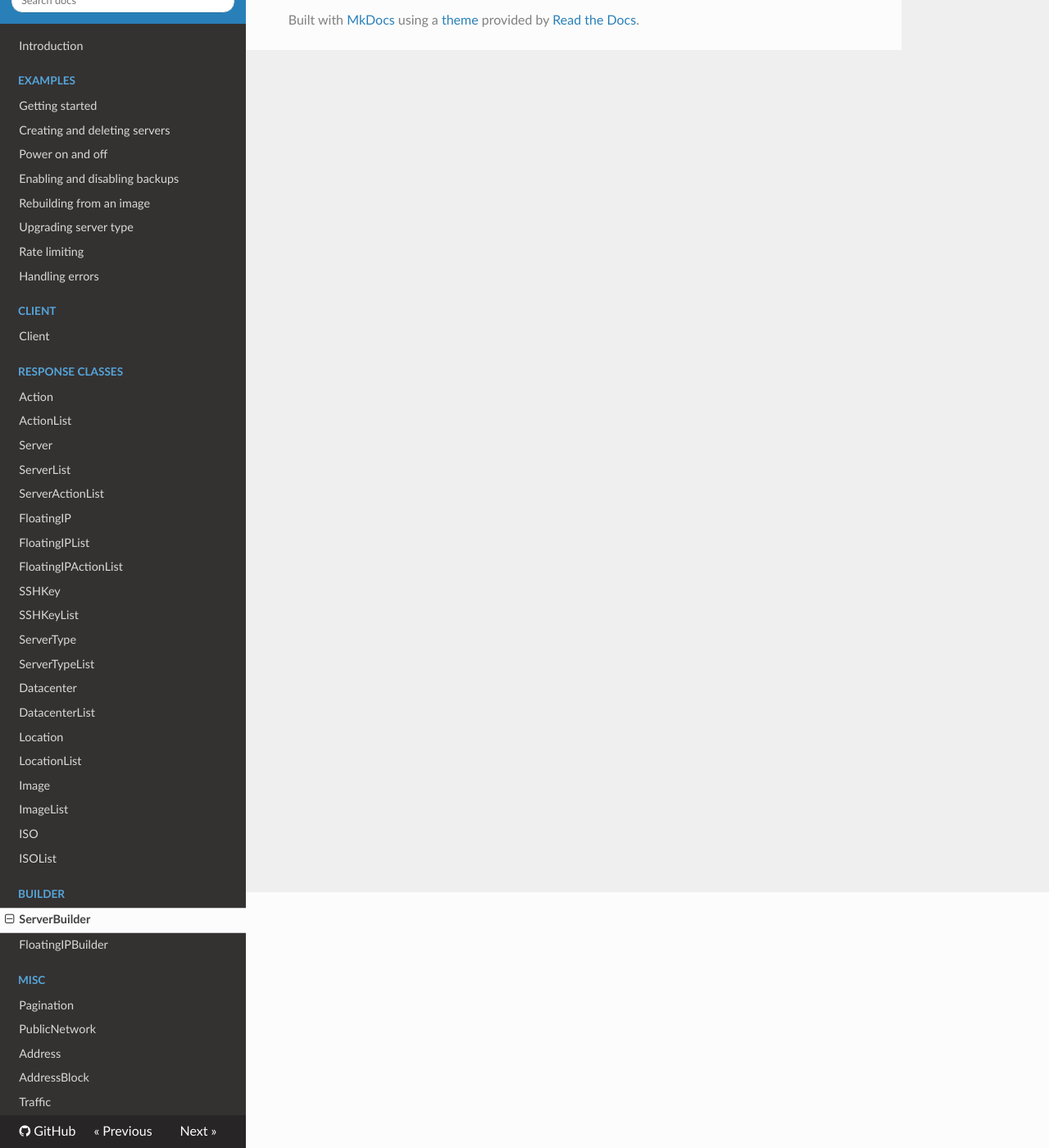
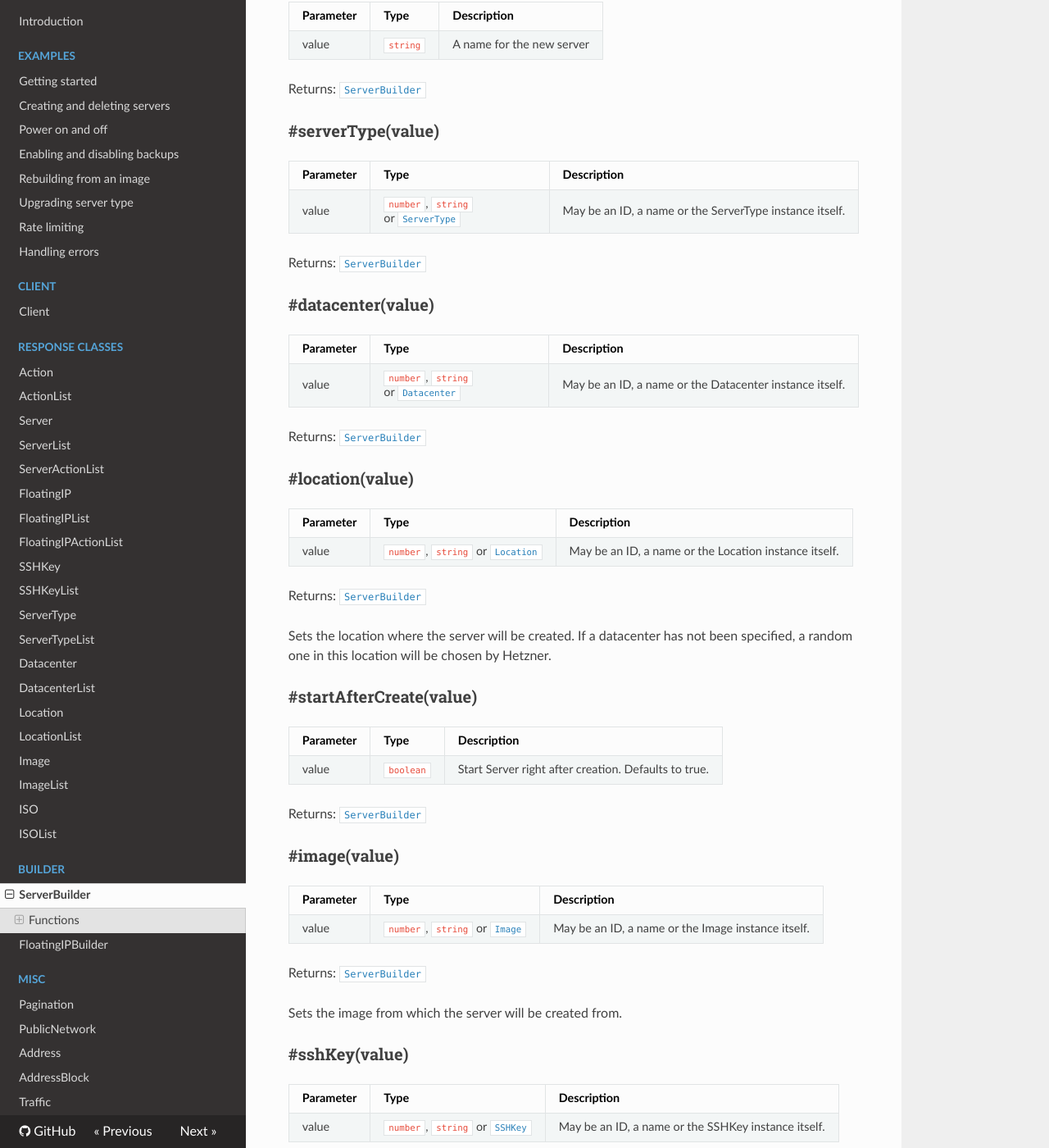
Before and after one commit to dennisbruner/hcloud-js, an MkDocs documentation site: the page built from docs/api/builder/server-builder.md, in a window 1280 px wide and 1400 px high, scrolled down 312 px. Shown: the whole window at 82% size. Built offline with MkDocs 1.6.1, drawn with Linux system fonts in a browser that asks for light colours; nearby versions of some CDN libraries; old or Windows-style settings are respelled for this version of MkDocs; some of the changed text lies outside the part shown.

Commit message:
docs: ServerBuilder documentation

````diff
--- a/docs/api/builder/server-builder.md
+++ b/docs/api/builder/server-builder.md
@@ -1,3 +1,90 @@
 # ServerBuilder
 
-TODO
+A utility class to easily create new servers by chaining functions.
+
+## Functions
+
+### \#name(value)
+
+| Parameter | Type     | Description               |
+| --------- | -------- | ------------------------- |
+| value     | `string` | A name for the new server |
+
+Returns: [`ServerBuilder`](server-builder.md)
+
+### \#serverType(value)
+
+| Parameter | Type                                                               | Description                                            |
+| --------- | ------------------------------------------------------------------ | ------------------------------------------------------ |
+| value     | `number`, `string` or [`ServerType`](../servertypes/servertype.md) | May be an ID, a name or the ServerType instance itself. |
+
+Returns: [`ServerBuilder`](server-builder.md)
+
+### \#datacenter(value)
+
+| Parameter | Type                                                               | Description                                            |
+| --------- | ------------------------------------------------------------------ | ------------------------------------------------------ |
+| value     | `number`, `string` or [`Datacenter`](../datacenters/datacenter.md) | May be an ID, a name or the Datacenter instance itself. |
+
+Returns: [`ServerBuilder`](server-builder.md)
+
+### \#location(value)
+
+| Parameter | Type                                                         | Description                                           |
+| --------- | ------------------------------------------------------------ | ----------------------------------------------------- |
+| value     | `number`, `string` or [`Location`](../locations/location.md) | May be an ID, a name or the Location instance itself. |
+
+Returns: [`ServerBuilder`](server-builder.md)
+
+Sets the location where the server will be created. If a datacenter has not been specified, a random one in this location will be chosen by Hetzner.
+
+### \#startAfterCreate(value)
+
+| Parameter | Type      | Description                                          |
+| --------- | --------- | ---------------------------------------------------- |
+| value     | `boolean` | Start Server right after creation. Defaults to true. |
+
+Returns: [`ServerBuilder`](server-builder.md)
+
+### \#image(value)
+
+| Parameter | Type                                                | Description                                        |
+| --------- | --------------------------------------------------- | -------------------------------------------------- |
+| value     | `number`, `string` or [`Image`](../images/image.md) | May be an ID, a name or the Image instance itself. |
+
+Returns: [`ServerBuilder`](server-builder.md)
+
+Sets the image from which the server will be created from.
+
+### \#sshKey(value)
+
+| Parameter | Type                                                   | Description                                         |
+| --------- | ------------------------------------------------------ | --------------------------------------------------- |
+| value     | `number`, `string` or [`SSHKey`](../sshkeys/sshkey.md) | May be an ID, a name or the SSHKey instance itself. |
+
+Returns: [`ServerBuilder`](server-builder.md)
+
+Adds an sshkey for the root user. Can be used multiple times to add more sshkeys.
+
+### \#userData(value)
+
+| Parameter | Type     | Description                                          |
+| --------- | -------- | ---------------------------------------------------- |
+| value     | `string` | [cloud-init](https://cloud-init.io) userdata script. |
+
+Returns: [`ServerBuilder`](server-builder.md)
+
+### \#create()
+
+Returns: `Promise<Object>`
+
+Sends a request to Hetzners API to create the built server.
+
+#### Returned object
+
+```javascript
+{
+  "server": // The newly created server instance
+  "action": // Action instance for creating this server
+}
+```
````
